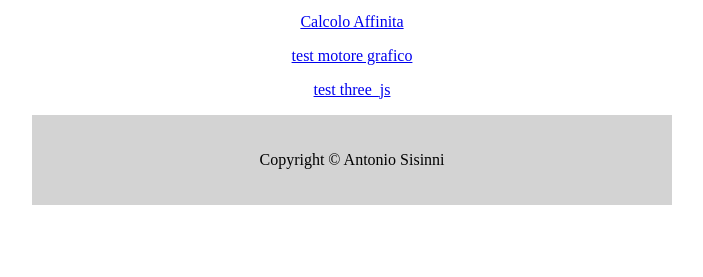
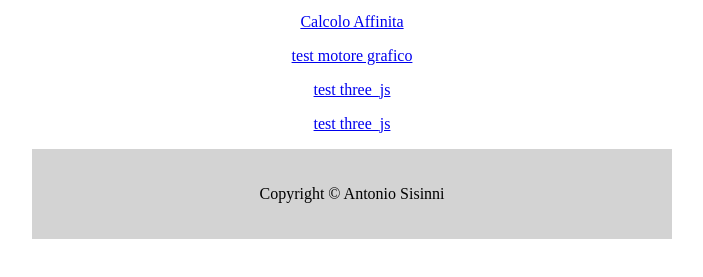
Before and after one commit to ANSIoso/ANSIoso.github.io, a plain HTML site: page index.html in a window 1280 px wide. Shown: the part 101-378 px from the top of the page, without its empty margins (288-991 px from the left). Drawn offline with Linux system fonts and the light colour scheme.

Commit message:
aggiunta collegamento verso calendario avvento

```diff
--- a/index.html
+++ b/index.html
@@ -20,6 +20,7 @@
     <p><a href="calcoloAffinitaMM/page.html">Calcolo Affinita</a></p>
     <p><a href="Progetto/project/index.html">test motore grafico</a></p>
     <p><a href="Test_ThreeJs/index.html">test three_js</a></p>
+    <p><a href="calendarioAvvento/cAvvento2024.html">test three_js</a></p>
     </body>
 
     <footer>
```
